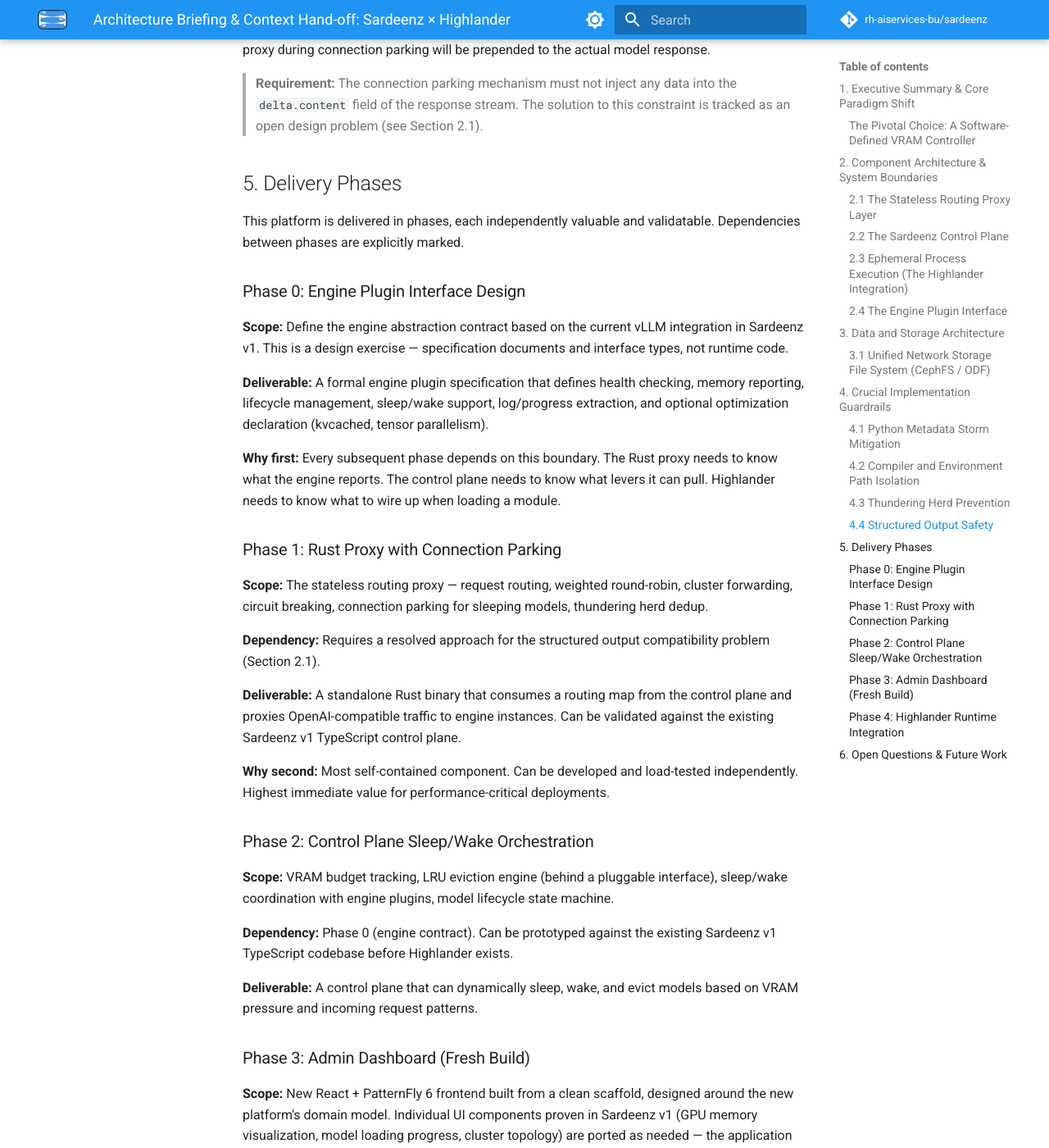
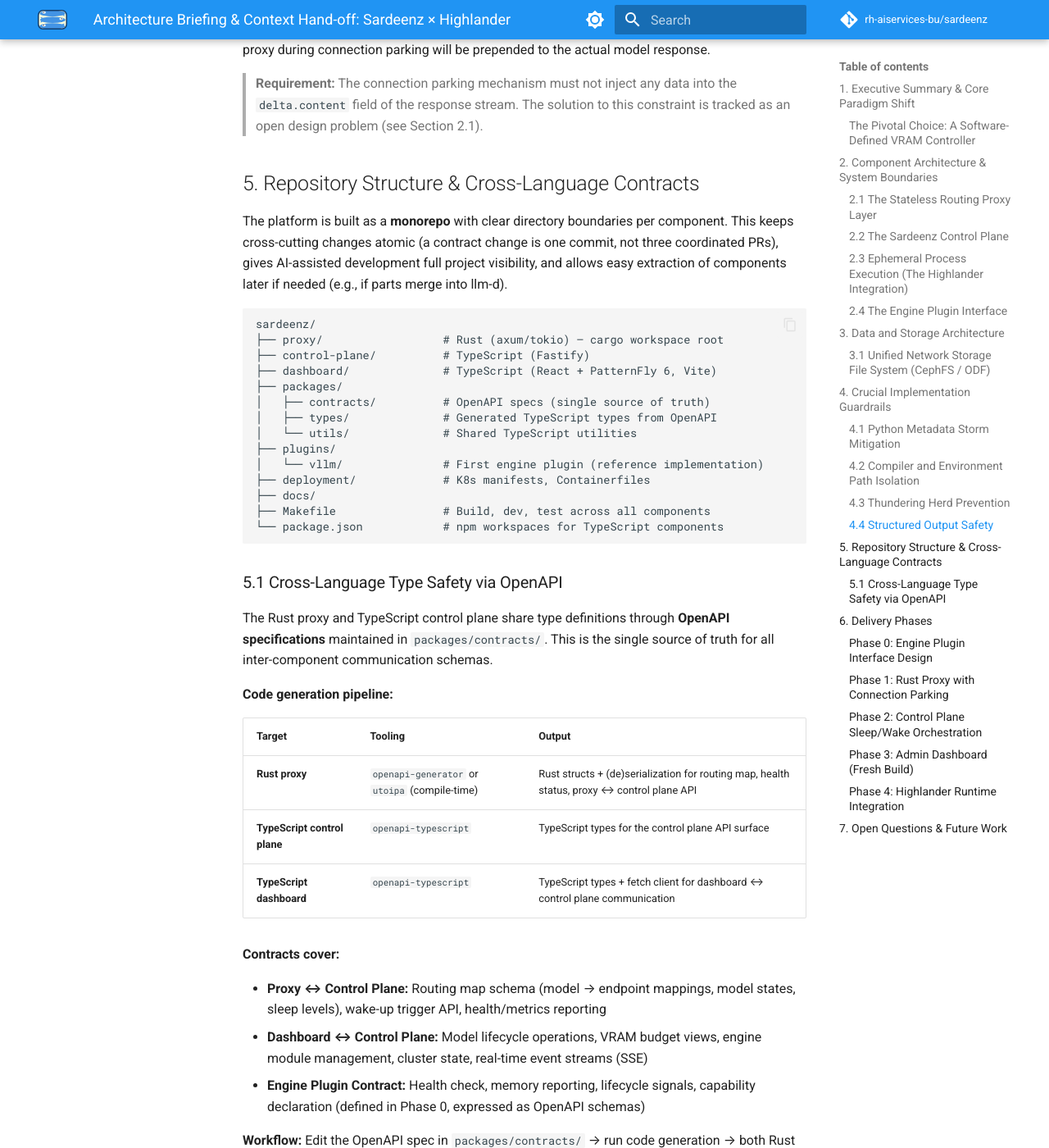
Before and after one commit to rh-aiservices-bu/sardeenz, an MkDocs documentation site: the page built from docs/refactor/refactor-brief.md, in a window 1280 px wide and 1400 px high, scrolled down 6790 px. Shown: the whole window at 82% size. Built offline with MkDocs 1.6.1 and Material for MkDocs 9.7.7, drawn with Linux system fonts in a browser that asks for light colours; comment, search, counter and statistics services are not loaded; some of the changed text lies outside the part shown.

Commit message:
docs: add monorepo structure and OpenAPI contract pipeline to refactor brief
Add Section 5 covering monorepo layout, cross-language type safety via
OpenAPI specs with code generation for Rust and TypeScript, and the
contract boundaries between proxy, control plane, and dashboard.

---
Signed-off-by: Guillaume Moutier <guimou@users.noreply.github.com>
Co-authored-by: Claude

````diff
--- a/docs/refactor/refactor-brief.md
+++ b/docs/refactor/refactor-brief.md
@@ -150,9 +150,50 @@ Client-side SDKs (e.g., official Python/JS OpenAI libraries) employ rigid JSON p
 
 > **Requirement:** The connection parking mechanism must not inject any data into the `delta.content` field of the response stream. The solution to this constraint is tracked as an open design problem (see Section 2.1).
 
-## 5. Delivery Phases
+## 5. Repository Structure & Cross-Language Contracts
 
-This platform is delivered in phases, each independently valuable and validatable. Dependencies between phases are explicitly marked.
+The platform is built as a **monorepo** with clear directory boundaries per component. This keeps cross-cutting changes atomic (a contract change is one commit, not three coordinated PRs), gives AI-assisted development full project visibility, and allows easy extraction of components later if needed (e.g., if parts merge into llm-d).
+
+```
+sardeenz/
+├── proxy/                  # Rust (axum/tokio) — cargo workspace root
+├── control-plane/          # TypeScript (Fastify)
+├── dashboard/              # TypeScript (React + PatternFly 6, Vite)
+├── packages/
+│   ├── contracts/          # OpenAPI specs (single source of truth)
+│   ├── types/              # Generated TypeScript types from OpenAPI
+│   └── utils/              # Shared TypeScript utilities
+├── plugins/
+│   └── vllm/               # First engine plugin (reference implementation)
+├── deployment/             # K8s manifests, Containerfiles
+├── docs/
+├── Makefile                # Build, dev, test across all components
+└── package.json            # npm workspaces for TypeScript components
+```
+
+### 5.1 Cross-Language Type Safety via OpenAPI
+
+The Rust proxy and TypeScript control plane share type definitions through **OpenAPI specifications** maintained in `packages/contracts/`. This is the single source of truth for all inter-component communication schemas.
+
+**Code generation pipeline:**
+
+| Target | Tooling | Output |
+|---|---|---|
+| **Rust proxy** | `openapi-generator` or `utoipa` (compile-time) | Rust structs + (de)serialization for routing map, health status, proxy ↔ control plane API |
+| **TypeScript control plane** | `openapi-typescript` | TypeScript types for the control plane API surface |
+| **TypeScript dashboard** | `openapi-typescript` | TypeScript types + fetch client for dashboard ↔ control plane communication |
+
+**Contracts cover:**
+
+- **Proxy ↔ Control Plane:** Routing map schema (model → endpoint mappings, model states, sleep levels), wake-up trigger API, health/metrics reporting
+- **Dashboard ↔ Control Plane:** Model lifecycle operations, VRAM budget views, engine module management, cluster state, real-time event streams (SSE)
+- **Engine Plugin Contract:** Health check, memory reporting, lifecycle signals, capability declaration (defined in Phase 0, expressed as OpenAPI schemas)
+
+**Workflow:** Edit the OpenAPI spec in `packages/contracts/` → run code generation → both Rust and TypeScript components get updated types. A CI check ensures generated code is never out of sync with the spec.
+
+## 6. Delivery Phases
+
+This platform is delivered in phases, each independently valuable and validatable. Dependencies between phases are explicitly marked. Target: end of August 2026.
 
 ### Phase 0: Engine Plugin Interface Design
 
@@ -207,7 +248,7 @@ This platform is delivered in phases, each independently valuable and validatabl
 
 **Reference:** [ODH Highlander](https://odh-highlander.github.io/) — the HPC-style module management system this phase integrates.
 
-## 6. Open Questions & Future Work
+## 7. Open Questions & Future Work
 
 | Item | Status | Notes |
 |---|---|---|
````
